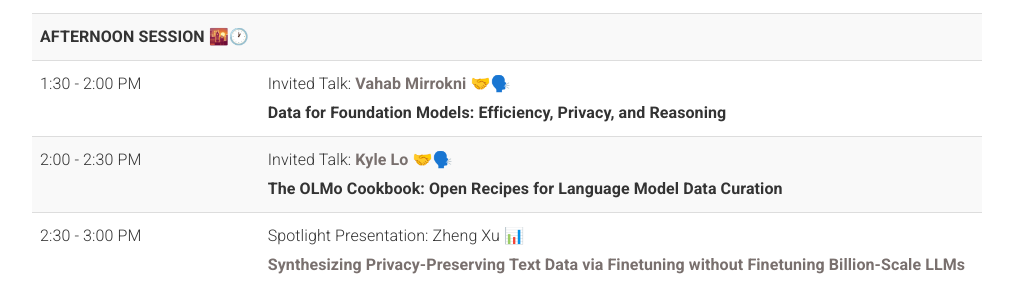
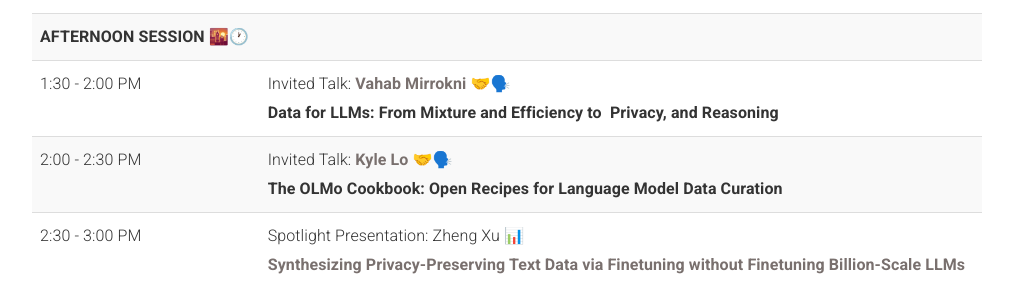
Before and after one commit to datafm/datafm.github.io, a Jekyll site: the page built from _pages/home.md, in a window 1280 px wide and 900 px high, scrolled down 3517 px. Shown: the part 157-441 px from the top of the window, without its empty margins (133-1146 px from the left). Built offline with Jekyll 4.4.1, drawn with Linux system fonts in a browser that asks for light colours.

Commit message:
Update speakers
speakers

```diff
--- a/_pages/home.md
+++ b/_pages/home.md
@@ -315,7 +315,7 @@
           <td>1:30 - 2:00 PM</td>
           <td>
             Invited Talk: <a href="https://people.csail.mit.edu/mirrokni/Welcome.html" target="_blank" >Vahab Mirrokni </a>🤝🗣️ <br>
-             <b>Data for Foundation Models: Efficiency, Privacy, and Reasoning</b>
+             <b>Data for LLMs: From Mixture and Efficiency to  Privacy, and Reasoning</b>
           </td>
         </tr>
         <tr>
```
